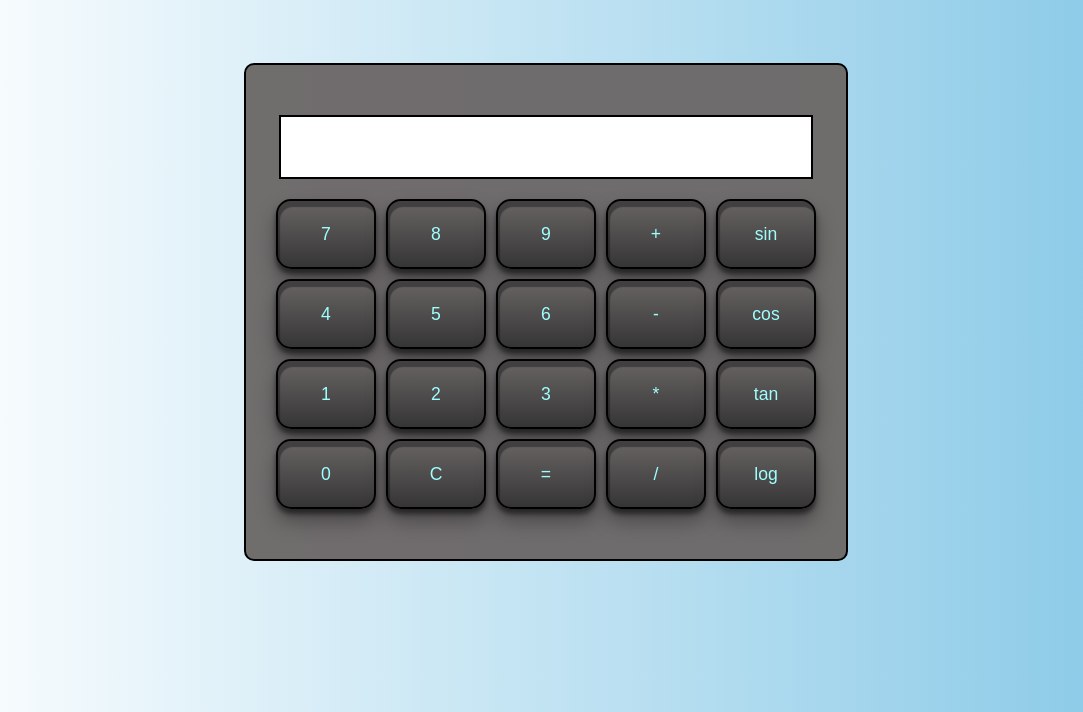
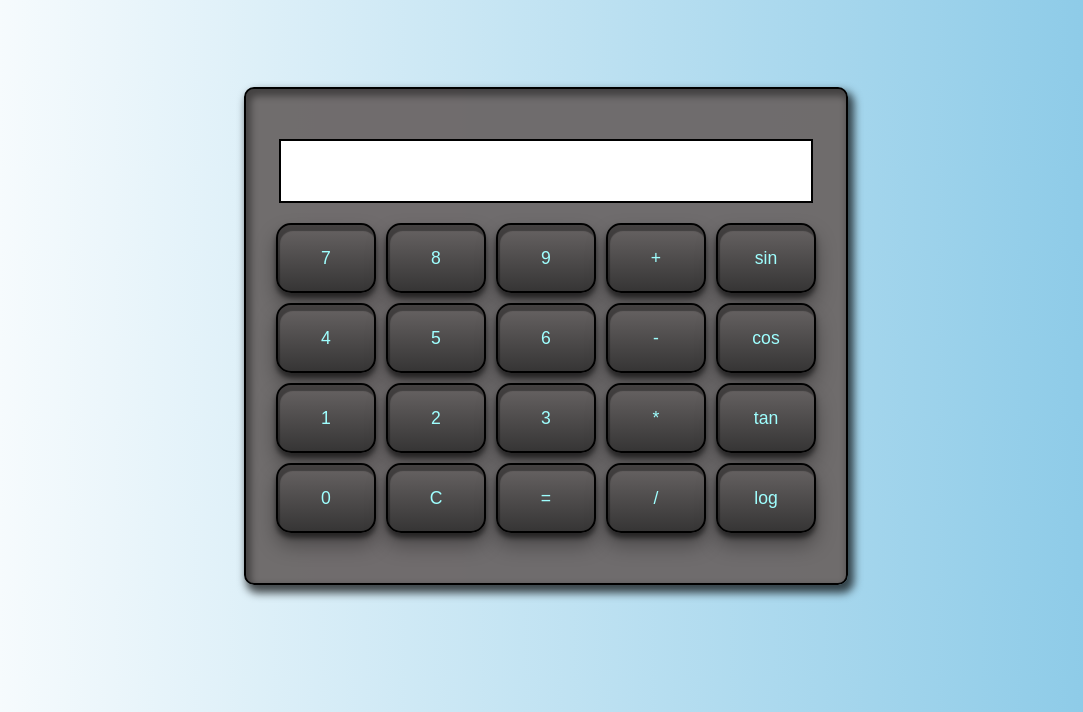
Before and after one commit to Monishka0709/calculator, a plain HTML site: page calculator/index.html in a window 1280 px wide. Shown: the part 88-800 px from the top of the page, without its empty margins (94-1177 px from the left). Drawn offline with Linux system fonts and the light colour scheme.

Commit message:
Update style.css

```diff
--- a/calculator/style.css
+++ b/calculator/style.css
@@ -23,12 +23,13 @@ h2{ margin-top: 20px;
 
 .container{
     border: 2px solid black;
+    box-shadow: 4px 6px 8px 2px rgb(0, 0, 0, 0.7), inset 3px 5px 7px 2px rgb(0, 0, 0, 0.4);
     display: flex;
     align-items: center;
     justify-content: center;
     flex-direction: column;
     position: absolute;
-    top: 50%;
+    top: 53%;
     left: 50%;
     transform: translate(-50%,-50%);
     padding: 50px 30px 50px 30px;
```
